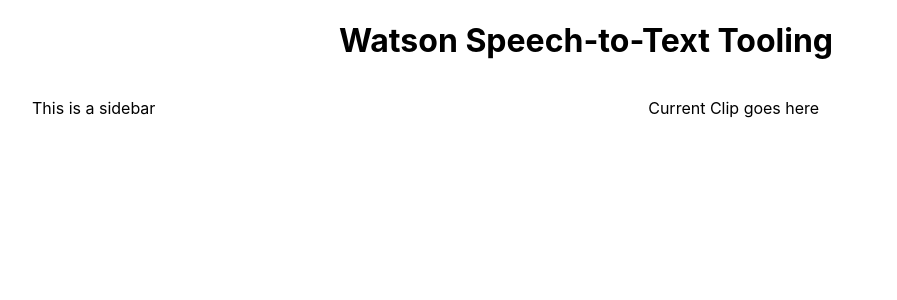
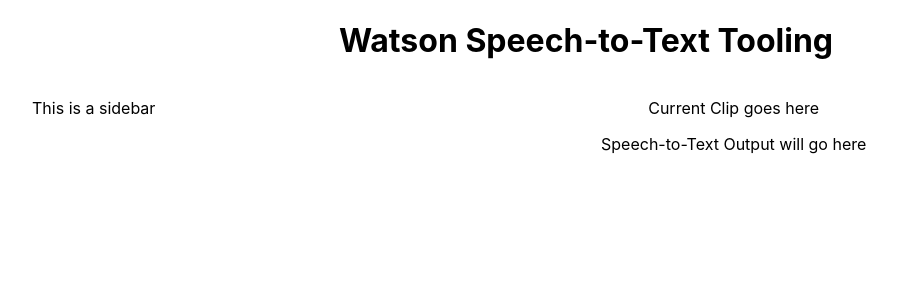
Before and after one commit to awesome-api/stt-tooling, a React (Create React App) app: page / in a window 1280 px wide. Shown: the top 300 px of the page, without its empty margins (54-951 px from the left). Built offline with nearby package versions, Linux system fonts and the light colour scheme.

Commit message:
Added Output component

```diff
--- a/src/App.js
+++ b/src/App.js
@@ -5,6 +5,7 @@ import Header from './components/views/Header/Header';
 import Sidebar from './components/containers/Sidebar/Sidebar';
 
 import './App.css';
+import Output from './components/views/Output/Output';
 
 class App extends Component {
   render() {
@@ -15,6 +16,7 @@ class App extends Component {
           <Sidebar />
           <div className="main-content">
             <CurrentClip />
+            <Output />
           </div>
         </div>
       </div>
--- /dev/null
+++ b/src/components/views/Output/Output.css
@@ -0,0 +1,3 @@
+.output {
+  margin: 10px;
+}
--- /dev/null
+++ b/src/components/views/Output/Output.js
@@ -0,0 +1,15 @@
+import React, { Component } from 'react';
+
+import './Output.css';
+
+class Output extends Component {
+  render() {
+    return (
+      <div className="output">
+        <p>Speech-to-Text Output will go here</p>
+      </div>
+    );
+  }
+}
+
+export default Output;
```
